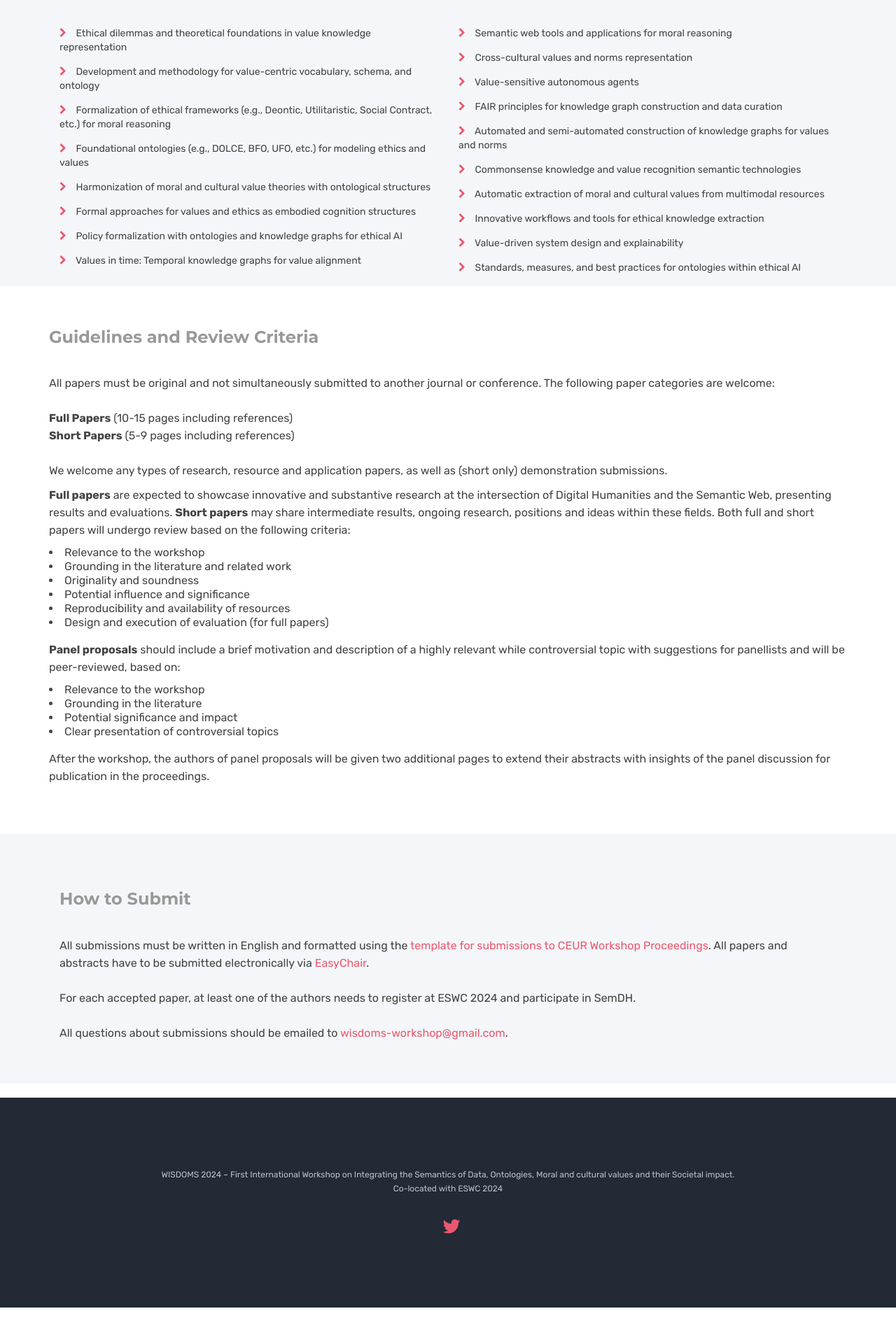
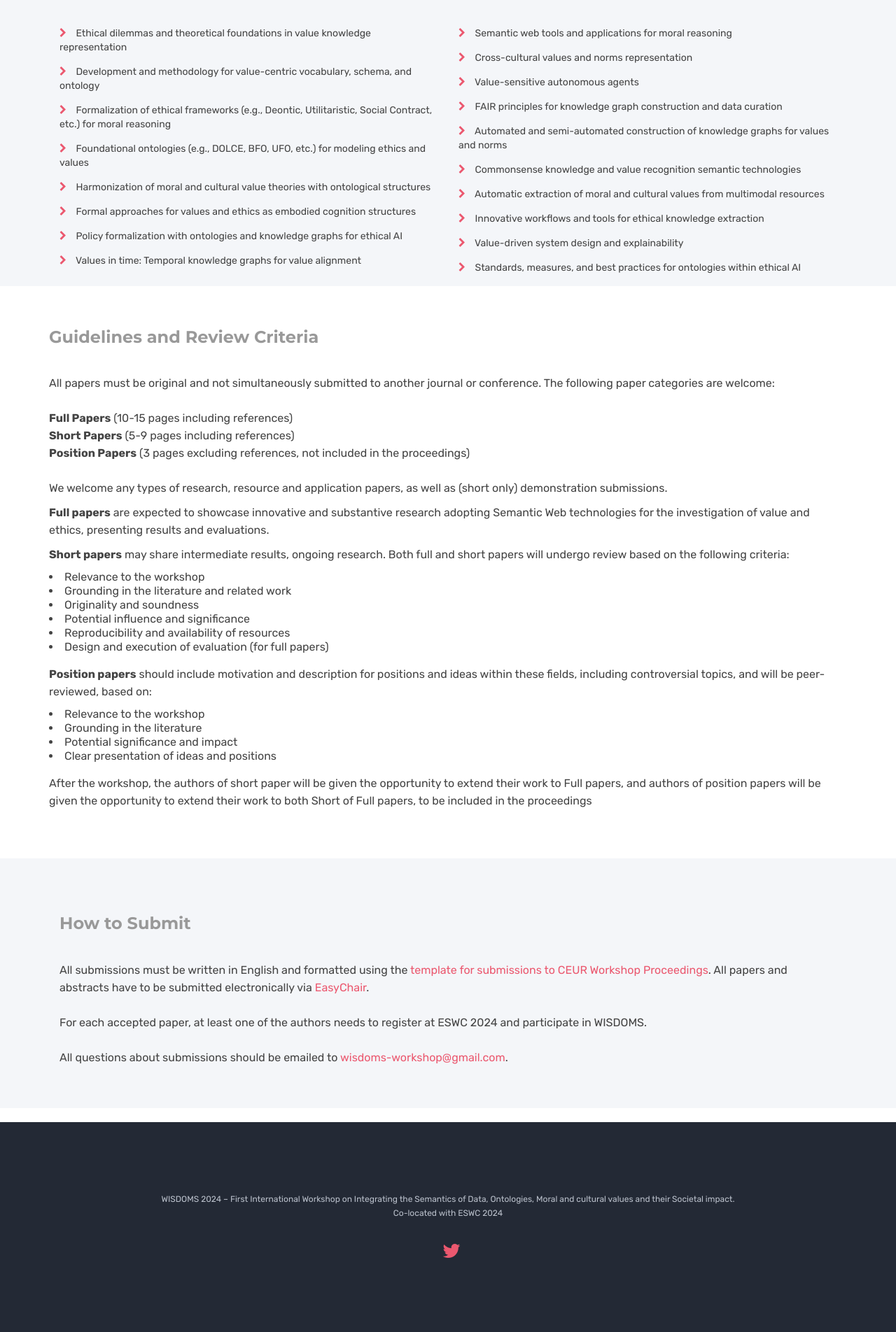
Before and after one commit to wisdoms-workshop/wisdoms-workshop.github.io, a Jekyll site: the page built from callforpapers.html, in a window 1280 px wide. Shown: the part 872-2776 px from the top of the page at 70% size. Built offline with Jekyll 4.4.1, drawn with Linux system fonts in a browser that asks for light colours.

Commit message:
submission details

```diff
--- a/callforpapers.html
+++ b/callforpapers.html
@@ -142,11 +142,13 @@ canonical: https://wisdoms-workshop.github.io/
         <br />
         <strong>Full Papers</strong> (10-15 pages including references) <br />
         <strong>Short Papers</strong> (5-9 pages including references) <br />
+        <strong>Position Papers</strong> (3 pages excluding references, not included in the proceedings) <br />
         <br />
         We welcome any types of research, resource and application papers, as
         well as (short only) demonstration submissions. <br />
 
-        <p class="lead"><strong>Full papers</strong> are expected to showcase innovative and substantive research at the intersection of Digital Humanities and the Semantic Web, presenting results and evaluations. <strong>Short papers</strong> may share intermediate results, ongoing research, positions and ideas within these fields. Both full and short papers will undergo review based on the following criteria: </p>
+        <p class="lead"><strong>Full papers</strong> are expected to showcase innovative and substantive research adopting Semantic Web technologies for the investigation of value and ethics, presenting results and evaluations. </p>
+        <p class="lead"><strong>Short papers</strong> may share intermediate results, ongoing research. Both full and short papers will undergo review based on the following criteria: </p>
         <ul class="unorderedlist">
           <li>Relevance to the workshop</li>
           <li>Grounding in the literature and related work</li>
@@ -156,18 +158,15 @@ canonical: https://wisdoms-workshop.github.io/
           <li>Design and execution of evaluation (for full papers)</li>
         </ul>
 
-        <p class="lead"><strong>Panel proposals</strong> should include a brief motivation
-        and description of a highly relevant while controversial topic with
-        suggestions for panellists and will be peer-reviewed, based on: </p>
+        <p class="lead"><strong>Position papers</strong> should include motivation
+        and description for positions and ideas within these fields, including controversial topics, and will be peer-reviewed, based on: </p>
         <ul class="unorderedlist">
           <li>Relevance to the workshop</li>
           <li>Grounding in the literature</li>
           <li>Potential significance and impact</li>
-          <li>Clear presentation of controversial topics</li>
+          <li>Clear presentation of ideas and positions</li>
         </ul>
-        <p class="lead">After the workshop, the authors of panel proposals will be given two additional pages to extend their
-        abstracts with insights of the panel discussion for publication in the
-        proceedings. </p>
+        <p class="lead">After the workshop, the authors of short paper will be given the opportunity to extend their work to Full papers, and authors of position papers will be given the opportunity to extend their work to both Short of Full papers, to be included in the proceedings</p>
       <div class="mb-60"></div>
     </div>
   </div>
@@ -181,7 +180,7 @@ canonical: https://wisdoms-workshop.github.io/
         <a
           href="https://www.overleaf.com/latex/templates/template-for-submissions-to-ceur-workshop-proceedings-ceur-ws-dot-org/wqyfdgftmcfw">template for submissions to CEUR Workshop Proceedings</a>. All papers and abstracts have to be submitted electronically via <a href="https://easychair.org/conferences/?conf=semdh2024">EasyChair</a>.<br />
         <br />
-        For each accepted paper, at least one of the authors needs to register at ESWC 2024 and participate in SemDH. <br />
+        For each accepted paper, at least one of the authors needs to register at ESWC 2024 and participate in WISDOMS. <br />
         <br />
         All questions about submissions should be emailed to
         <a href="mailto:wisdoms-workshop@gmail.com">wisdoms-workshop@gmail.com</a>.
```
